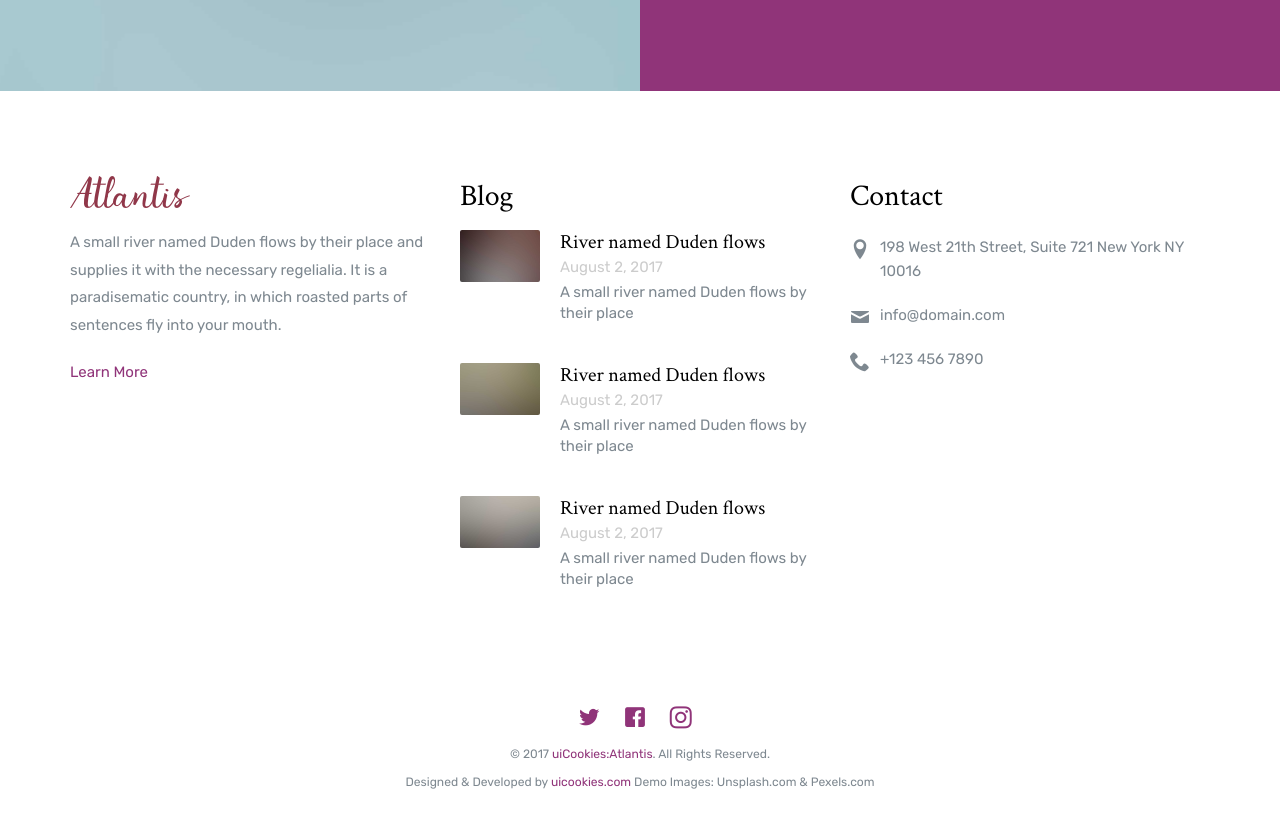
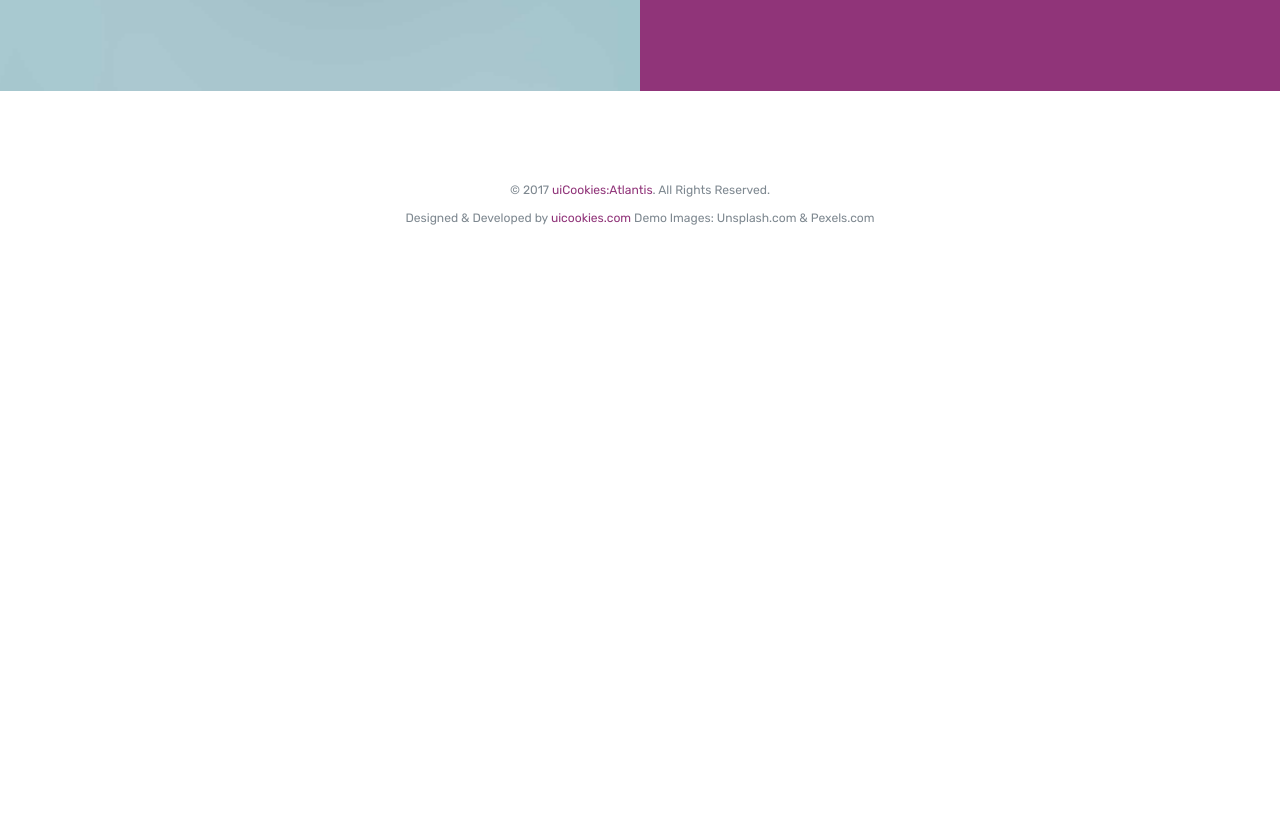
Before and after one commit to carlospabe/multimedia_prac3, a website: page src/about.html in a window 1280 px wide. Shown: the part 4200-5028 px from the top of the page. After the commit the page ends 4496 px from the top, so only its background shows below. Drawn offline with Linux system fonts and the light colour scheme; files whose address does not match are found by name.

Commit message:
about and facilities footer

```diff
--- a/src/about.html
+++ b/src/about.html
@@ -249,70 +249,8 @@
   <!-- START: footer -->
   <footer role="contentinfo" class="probootstrap-footer">
     <div class="container">
-      <div class="row">
-        <div class="col-md-4">
-          <div class="probootstrap-footer-widget">
-            <p class="mt40"><img src="img/logo_sm.png" class="hires" width="120" height="33" alt="Free HTML5 Bootstrap Template by uicookies.com"></p>
-            <p>A small river named Duden flows by their place and supplies it with the necessary regelialia. It is a paradisematic country, in which roasted parts of sentences fly into your mouth.</p>
-            <p><a href="#" class="link-with-icon">Learn More <i class=" icon-chevron-right"></i></a></p>
-          </div>
-        </div>
-        <div class="col-md-4">
-          <div class="probootstrap-footer-widget">
-            <h3>Blog</h3>
-            <ul class="probootstrap-blog-list">
-              <li>
-                <a href="#">
-                  <figure class="probootstrap-image"><img src="img/img_1.jpg" alt="Free Bootstrap Template by uicookies.com" class="img-responsive"></figure>
-                  <div class="probootstrap-text">
-                    <h4>River named Duden flows</h4>
-                    <span class="meta">August 2, 2017</span>
-                    <p>A small river named Duden flows by their place</p>
-                  </div>
-                </a>
-              </li>
-              <li>
-                <a href="#">
-                  <figure class="probootstrap-image"><img src="img/img_2.jpg" alt="Free Bootstrap Template by uicookies.com" class="img-responsive"></figure>
-                  <div class="probootstrap-text">
-                    <h4>River named Duden flows</h4>
-                    <span class="meta">August 2, 2017</span>
-                    <p>A small river named Duden flows by their place</p>
-                  </div>
-                </a>
-              </li>
-              <li>
-                <a href="#">
-                  <figure class="probootstrap-image"><img src="img/img_3.jpg" alt="Free Bootstrap Template by uicookies.com" class="img-responsive"></figure>
-                  <div class="probootstrap-text">
-                    <h4>River named Duden flows</h4>
-                    <span class="meta">August 2, 2017</span>
-                    <p>A small river named Duden flows by their place</p>
-                  </div>
-                </a>
-              </li>
-            </ul>
-          </div>
-        </div>
-        <div class="col-md-4">
-          <div class="probootstrap-footer-widget">
-            <h3>Contact</h3>
-            <ul class="probootstrap-contact-info">
-              <li><i class="icon-location2"></i> <span>198 West 21th Street, Suite 721 New York NY 10016</span></li>
-              <li><i class="icon-mail"></i><span>info@domain.com</span></li>
-              <li><i class="icon-phone2"></i><span>+123 456 7890</span></li>
-            </ul>
-
-          </div>
-        </div>
-      </div>
       <div class="row mt40">
         <div class="col-md-12 text-center">
-          <ul class="probootstrap-footer-social">
-            <li><a href=""><i class="icon-twitter"></i></a></li>
-            <li><a href=""><i class="icon-facebook"></i></a></li>
-            <li><a href=""><i class="icon-instagram2"></i></a></li>
-          </ul>
           <p>
             <small>&copy; 2017 <a href="https://uicookies.com/" target="_blank">uiCookies:Atlantis</a>. All Rights Reserved. <br> Designed &amp; Developed by <a href="https://uicookies.com/" target="_blank">uicookies.com</a> Demo Images: Unsplash.com &amp; Pexels.com</small>
           </p>
```
Also changed, not shown: src/facilities.html (+16 -0 lines).
